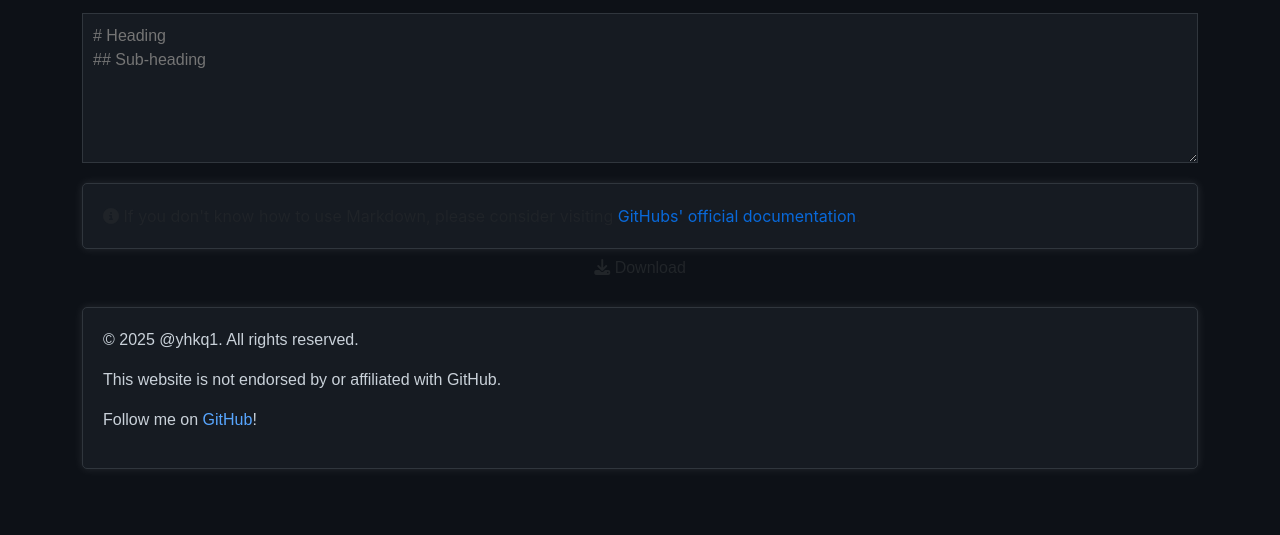
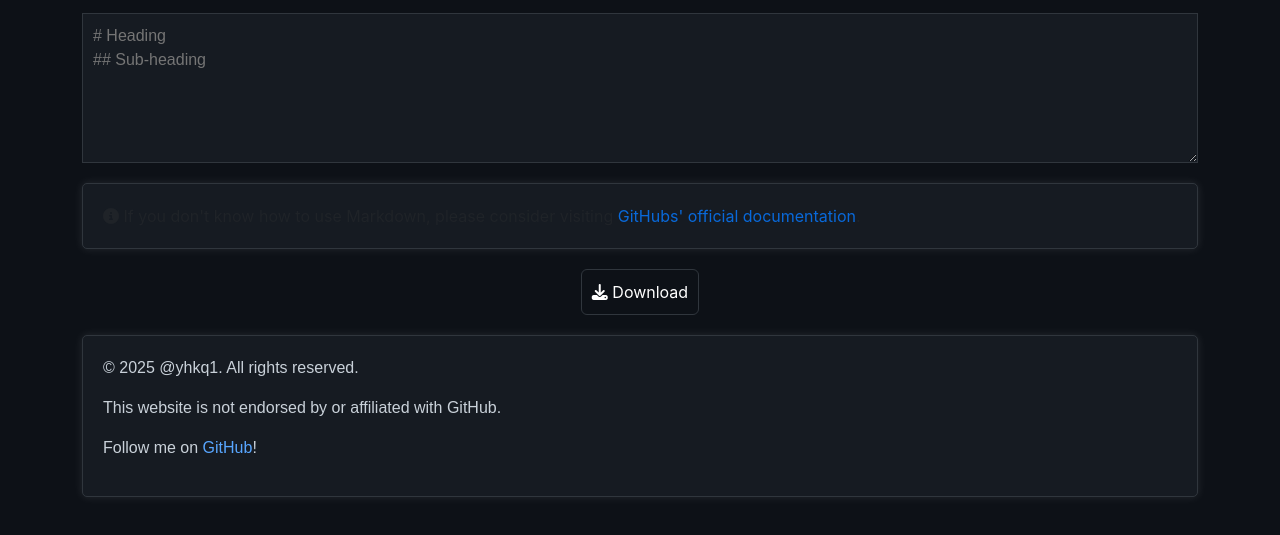
Before and after one commit to yhkq1/mdPreview, a plain HTML site: page index.html in a window 1280 px wide. Shown: the part 93-628 px from the top of the page. Drawn offline with nearby package versions, Linux system fonts and the light colour scheme.

Commit message:
Update styles.css

```diff
--- a/styles.css
+++ b/styles.css
@@ -31,6 +31,14 @@ textarea {
     box-shadow: 0 0 10px rgba(255, 255, 255, 0.1);
 }
 
+#download-btn{
+    font-family: -apple-system, BlinkMacSystemFont, "Helvetica Neue", Helvetica, Arial, sans-serif;
+    color: white;
+    border: 1px solid #30363d;
+    margin-top: 20px;
+    padding: 10px;
+}
+
 footer{
     width: 90%;
     background-color: #161b22;
```
